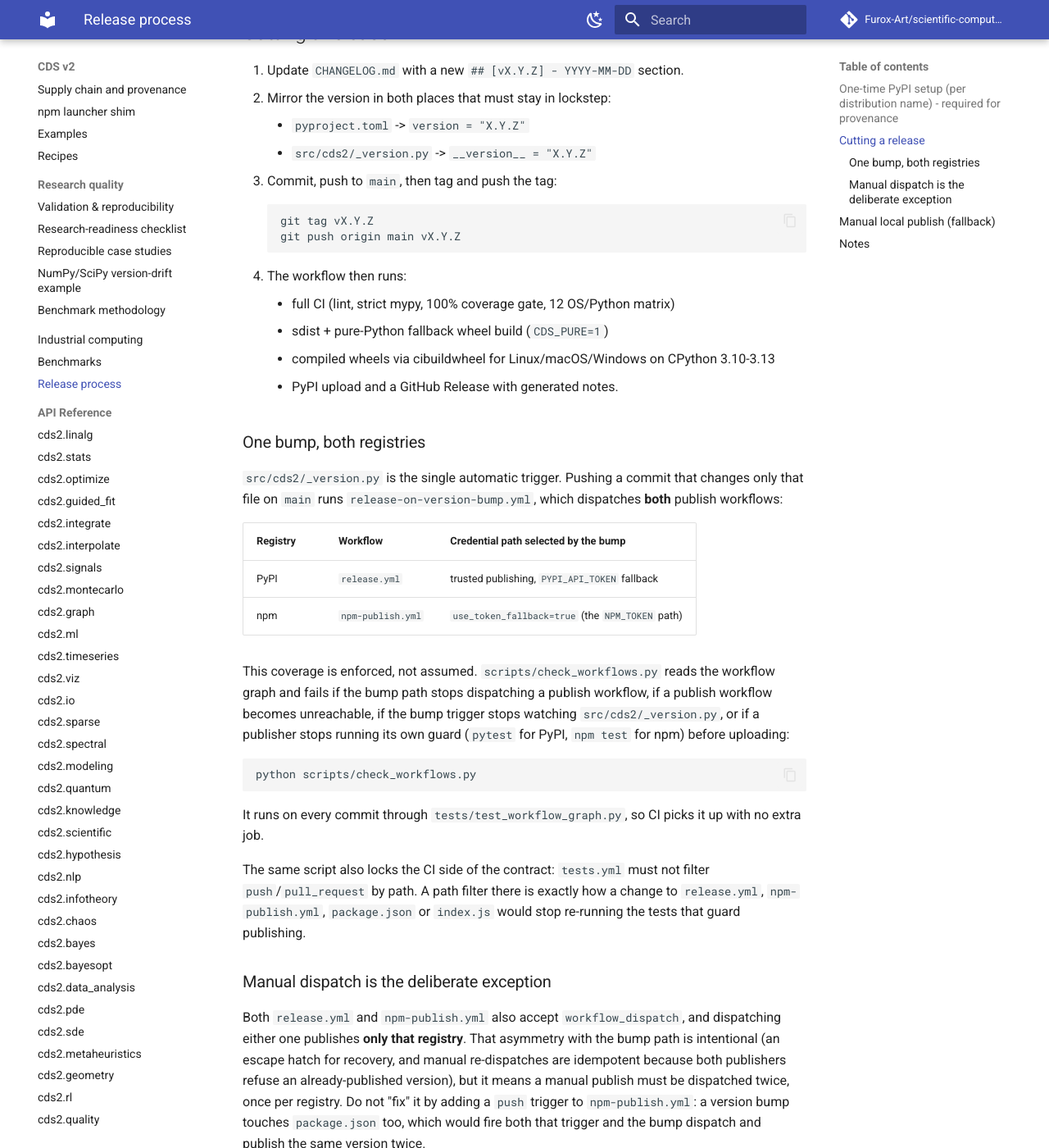
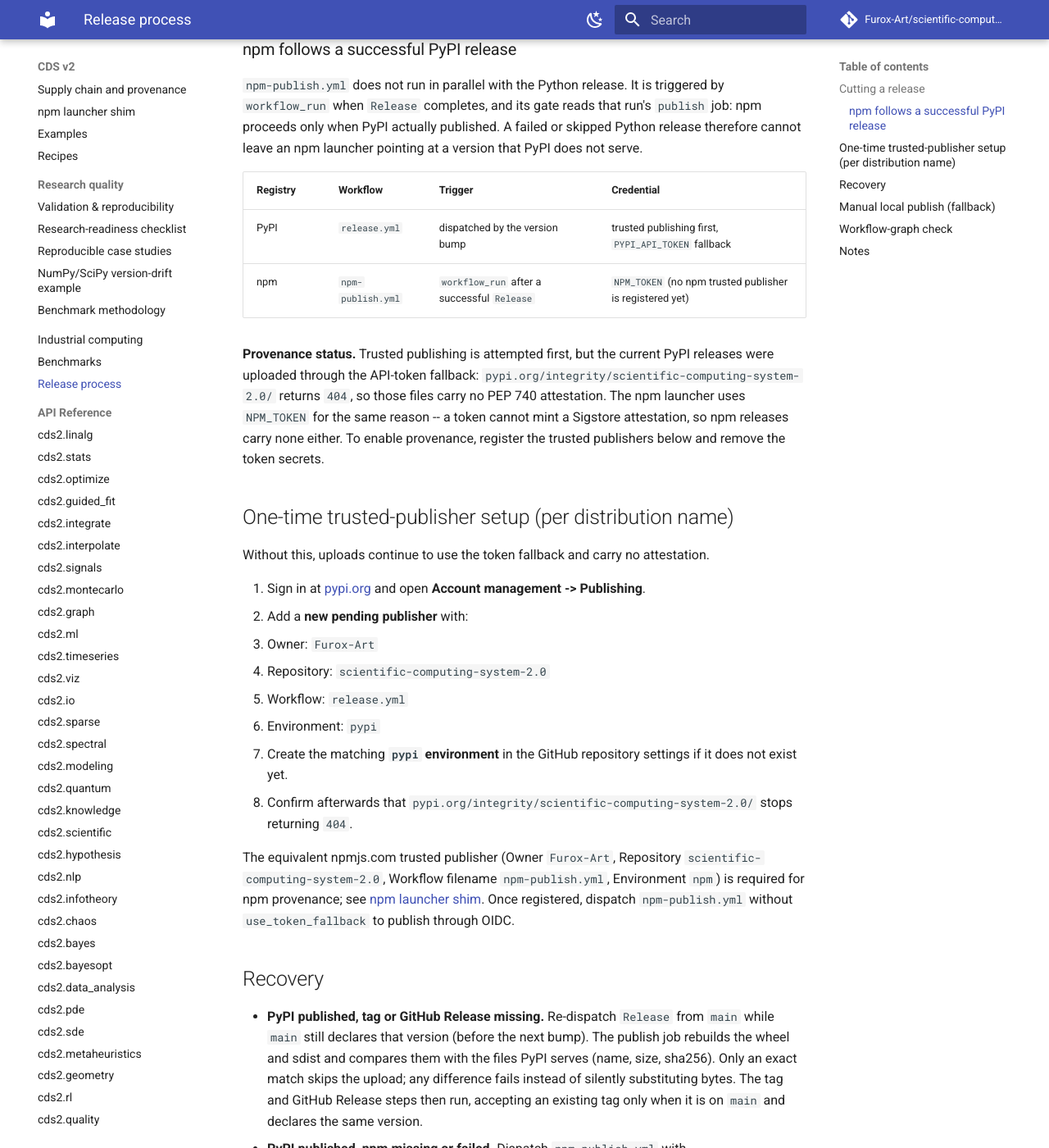
Before and after one commit to Furox-Art/scientific-computing-system-2.0, an MkDocs documentation site: the page built from docs/release.md, in a window 1280 px wide and 1400 px high, scrolled down 1016 px. Shown: the whole window at 82% size. Built offline with MkDocs 1.6.1 and Material for MkDocs 9.7.7, drawn with Linux system fonts in a browser that asks for light colours; comment, search, counter and statistics services are not loaded; some of the changed text lies outside the part shown.

Commit message:
fix(ci): close release-path gaps found in the deep audit (#75)
* fix(ci): close the release-path gaps found in the audit

- dispatch only release.yml on a version bump; npm-publish.yml now runs
  via workflow_run after a successful PyPI release, so npm can never
  publish a version PyPI does not serve
- allow safe recovery: when PyPI already has the version, skip the
  upload only if the freshly built wheel and sdist match by filename,
  size and sha256; otherwise fail
- persist benchmark history across release runs with actions/cache and
  warn when the gate has only one run to compare
- target the tag and GitHub Release at the commit that introduced the
  version instead of the current main HEAD
- ship package.json, scripts/ and .github/workflows in the sdist so the
  shipped test suite can run after unpacking
- teach scripts/check_workflows.py about workflow_run edges so reach
  ability, not just direct dispatch, is enforced

* fix(ci): keep the sdist workflow-free and update the npm contract

The sdist scope check forbids shipping .github/, so the workflow-graph test
now skips itself when it runs from a tarball; package.json and scripts/ stay
shipped because the release-metadata test needs them. The npm contract also
asserts the new topology: a bump dispatches Release, npm follows through
workflow_run and resolves to the verified token path automatically.

````diff
--- a/docs/release.md
+++ b/docs/release.md
@@ -1,21 +1,63 @@
 # Release process
 
-Releases are fully automated from git tags. The `Release` workflow tests,
-builds distributions for every supported platform and publishes to PyPI.
+Releases are automated from `main`. A version bump is the single entry point;
+tags and GitHub Releases are created by the workflow after PyPI accepts the
+upload, never by hand.
 
-**Trusted Publishing is the intended credential, but it is not the only path and
-it is not currently proven in place.** The publish job requests `id-token: write`
-and runs `pypa/gh-action-pypi-publish` (trusted publishing) first, but it also
-retains a `PYPI_API_TOKEN` fallback for when trusted publishing fails. A token
-upload cannot mint a PEP 740 attestation, which is why
-`pypi.org/integrity/<project>/<version>/` currently returns `404` for every
-published release. Until the publisher below is registered and the
-trusted-publishing path is the one that actually succeeds, no release carries
-provenance. See [Supply chain and provenance](supply-chain.md).
+## Cutting a release
 
-## One-time PyPI setup (per distribution name) - required for provenance
+1. Update `CHANGELOG.md` with a new `## [vX.Y.Z] - YYYY-MM-DD` section.
+2. Update every version surface (all are checked against each other):
+   - `pyproject.toml` -> `version = "X.Y.Z"`
+   - `src/cds2/_version.py` -> `__version__ = "X.Y.Z"`
+   - `package.json` -> `"version": "X.Y.Z"`
+   - `CITATION.cff` -> `version: "X.Y.Z"`
+3. Commit and merge to `main`. No tag is pushed by hand.
 
-Without this, uploads fall back to a token and carry no attestation.
+A merge that changes `src/cds2/_version.py` runs
+`release-on-version-bump.yml`, which dispatches `release.yml`. That workflow:
+
+- refuses to run anywhere except `main`;
+- re-verifies version lockstep (including `CHANGELOG.md` and `CITATION.cff`);
+- runs lint, format, strict mypy, the 100% coverage gate, property tests and
+  the benchmark regression gate on Python 3.12;
+- builds the sdist and pure-Python fallback wheel (`CDS_PURE=1`), plus
+  compiled wheels with cibuildwheel for Linux/macOS/Windows on CPython
+  3.10-3.13;
+- publishes to PyPI;
+- smoke-tests the published wheel on all three operating systems, using the
+  artifact built in the run (never a registry download);
+- creates the `vX.Y.Z` tag and a GitHub Release carrying the same wheel and
+  sdist files that were published to PyPI.
+
+The repository's `CI` workflow also runs on the version-bump push, so the full
+OS/Python matrix gates the change before or alongside the release run.
+
+### npm follows a successful PyPI release
+
+`npm-publish.yml` does not run in parallel with the Python release. It is
+triggered by `workflow_run` when `Release` completes, and its gate reads that
+run's `publish` job: npm proceeds only when PyPI actually published. A failed
+or skipped Python release therefore cannot leave an npm launcher pointing at a
+version that PyPI does not serve.
+
+| Registry | Workflow | Trigger | Credential |
+|---|---|---|---|
+| PyPI | `release.yml` | dispatched by the version bump | trusted publishing first, `PYPI_API_TOKEN` fallback |
+| npm | `npm-publish.yml` | `workflow_run` after a successful `Release` | `NPM_TOKEN` (no npm trusted publisher is registered yet) |
+
+**Provenance status.** Trusted publishing is attempted first, but the current
+PyPI releases were uploaded through the API-token fallback:
+`pypi.org/integrity/scientific-computing-system-2.0/` returns `404`, so those
+files carry no PEP 740 attestation. The npm launcher uses `NPM_TOKEN` for the
+same reason -- a token cannot mint a Sigstore attestation, so npm releases
+carry none either. To enable provenance, register the trusted publishers below
+and remove the token secrets.
+
+## One-time trusted-publisher setup (per distribution name)
+
+Without this, uploads continue to use the token fallback and carry no
+attestation.
 
 1. Sign in at [pypi.org](https://pypi.org) and open
    **Account management -> Publishing**.
@@ -32,72 +74,29 @@ Without this, uploads fall back to a token and carry no attestation.
 The equivalent npmjs.com trusted publisher (Owner `Furox-Art`, Repository
 `scientific-computing-system-2.0`, Workflow filename `npm-publish.yml`,
 Environment `npm`) is required for npm provenance; see
-[npm launcher shim](npm.md).
+[npm launcher shim](npm.md). Once registered, dispatch `npm-publish.yml`
+without `use_token_fallback` to publish through OIDC.
 
-## Cutting a release
+## Recovery
 
-1. Update `CHANGELOG.md` with a new `## [vX.Y.Z] - YYYY-MM-DD` section.
-2. Mirror the version in both places that must stay in lockstep:
-    - `pyproject.toml` -> `version = "X.Y.Z"`
-    - `src/cds2/_version.py` -> `__version__ = "X.Y.Z"`
-3. Commit, push to `main`, then tag and push the tag:
-
-    ```bash
-    git tag vX.Y.Z
-    git push origin main vX.Y.Z
-    ```
-
-4. The workflow then runs:
-    - full CI (lint, strict mypy, 100% coverage gate, 12 OS/Python matrix)
-    - sdist + pure-Python fallback wheel build (`CDS_PURE=1`)
-    - compiled wheels via cibuildwheel for Linux/macOS/Windows on CPython
-      3.10-3.13
-    - PyPI upload and a GitHub Release with generated notes.
-
-### One bump, both registries
-
-`src/cds2/_version.py` is the single automatic trigger. Pushing a commit that
-changes only that file on `main` runs `release-on-version-bump.yml`, which
-dispatches **both** publish workflows:
-
-| Registry | Workflow | Credential path selected by the bump |
-|---|---|---|
-| PyPI | `release.yml` | trusted publishing, `PYPI_API_TOKEN` fallback |
-| npm | `npm-publish.yml` | `use_token_fallback=true` (the `NPM_TOKEN` path) |
-
-This coverage is enforced, not assumed. `scripts/check_workflows.py` reads the
-workflow graph and fails if the bump path stops dispatching a publish
-workflow, if a publish workflow becomes unreachable, if the bump trigger stops
-watching `src/cds2/_version.py`, or if a publisher stops running its own guard
-(`pytest` for PyPI, `npm test` for npm) before uploading:
-
-```bash
-python scripts/check_workflows.py
-```
-
-It runs on every commit through `tests/test_workflow_graph.py`, so CI picks it
-up with no extra job.
-
-The same script also locks the CI side of the contract: `tests.yml` must not
-filter `push`/`pull_request` by path. A path filter there is exactly how a
-change to `release.yml`, `npm-publish.yml`, `package.json` or `index.js` would
-stop re-running the tests that guard publishing.
-
-### Manual dispatch is the deliberate exception
-
-Both `release.yml` and `npm-publish.yml` also accept `workflow_dispatch`, and
-dispatching either one publishes **only that registry**. That asymmetry with
-the bump path is intentional (an escape hatch for recovery, and manual
-re-dispatches are idempotent because both publishers refuse an
-already-published version), but it means a manual publish must be dispatched
-twice, once per registry. Do not "fix" it by adding a `push` trigger to
-`npm-publish.yml`: a version bump touches `package.json` too, which would fire
-both that trigger and the bump dispatch and publish the same version twice.
-
+- **PyPI published, tag or GitHub Release missing.** Re-dispatch `Release`
+  from `main` while `main` still declares that version (before the next bump).
+  The publish job rebuilds the wheel and sdist and compares them with the files
+  PyPI serves (name, size, sha256). Only an exact match skips the upload; any
+  difference fails instead of silently substituting bytes. The tag and GitHub
+  Release steps then run, accepting an existing tag only when it is on `main`
+  and declares the same version.
+- **PyPI published, npm missing or failed.** Dispatch `npm-publish.yml` with
+  `use_token_fallback=true`. It refuses to overwrite an existing npm version
+  and verifies the published version afterwards.
+- **Manual full release.** Dispatch `Release`. When it succeeds, the same
+  `workflow_run` rule publishes npm; dispatching `npm-publish.yml` directly
+  publishes npm alone.
 
 ## Manual local publish (fallback)
 
-If Trusted Publishing is unavailable, build locally and upload with a token:
+If both trusted publishing and the API token are unavailable, build locally
+and upload with your own token:
 
 ```bash
 CDS_PURE=1 python -m build --sdist && CDS_PURE=1 python -m build --wheel
@@ -106,13 +105,27 @@ python -m twine check dist/*
 python -m twine upload dist/*
 ```
 
-Never commit tokens; pass them through the environment only. Be aware that a
-token upload, like the workflow's own token fallback, produces **no provenance
-attestation** - so a release cut this way carries digests only.
+Never commit tokens; pass them through the environment only. A token upload
+produces **no provenance attestation**.
+
+## Workflow-graph check
+
+`scripts/check_workflows.py` reads the workflow files and fails if the
+automatic path stops reaching a publisher (directly or through
+`workflow_run`), if a dispatched workflow leads to no publisher, if the bump
+trigger stops watching `src/cds2/_version.py`, if CI starts filtering
+publish-path changes, or if a publisher stops running its own guard (`pytest`
+for PyPI, `npm test` for npm) before uploading:
+
+```bash
+python scripts/check_workflows.py
+```
+
+It runs on every commit through `tests/test_workflow_graph.py`.
 
 ## Notes
 
 - A version already uploaded to PyPI can never be re-uploaded under the same
   filename; bump the version instead of re-tagging.
-- The import root stays `cds2` and the console script stays `cds2`
-  regardless of the distribution name.
+- The import root stays `cds2` and the console script stays `cds2` regardless
+  of the distribution name.
````
Also changed, not shown: 7 other files.
